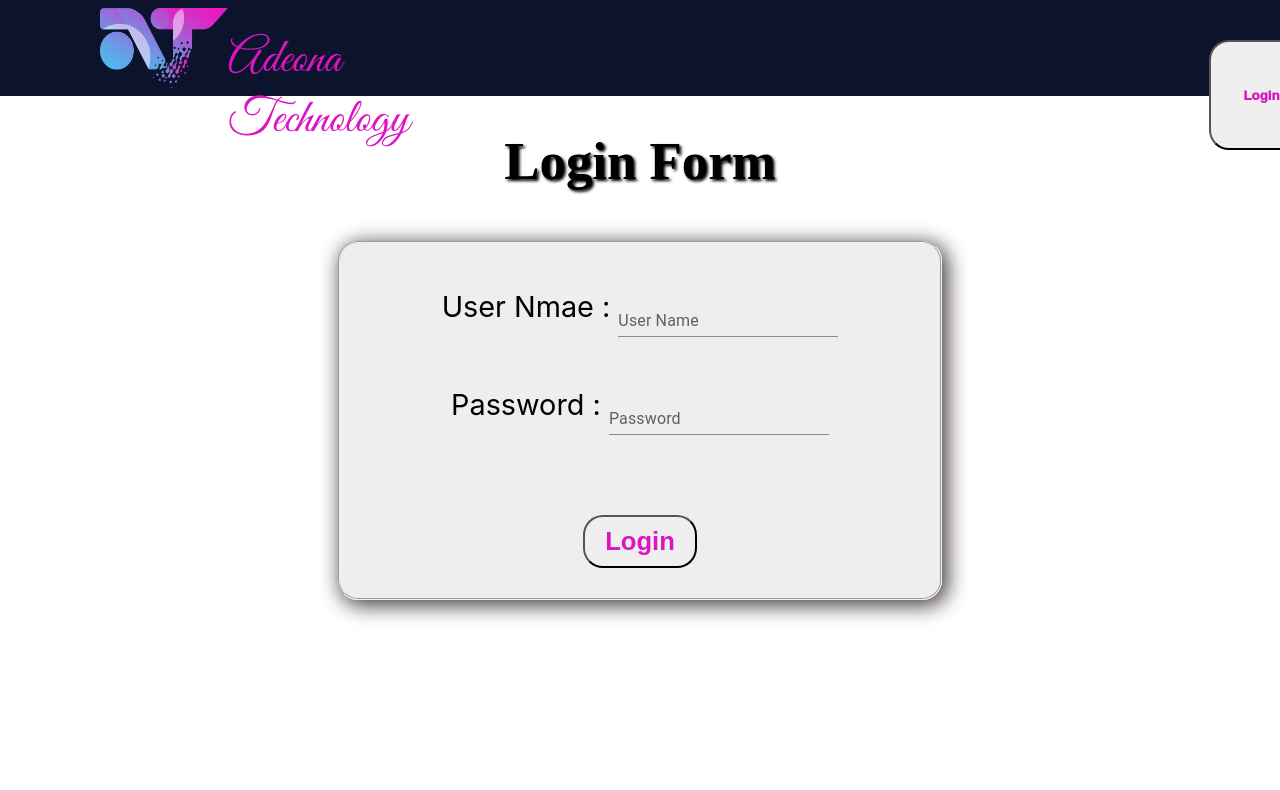
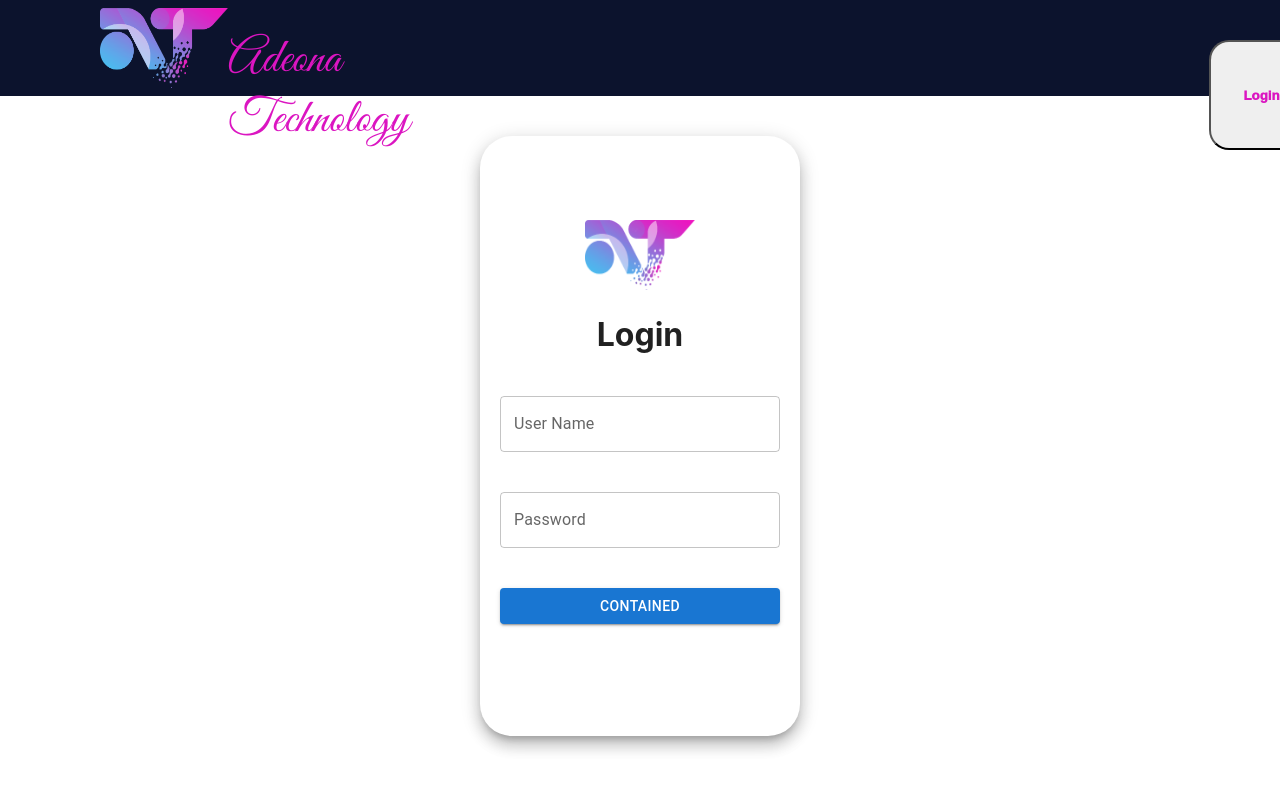
Before and after one commit to KAMADUSHKA/store-project, a React (Create React App) app: page / in a window 1280 px wide. Shown: the top 790 px of the page. Built offline with nearby package versions, Linux system fonts and the light colour scheme.

Commit message:
change login page

```diff
--- a/src/Pages/Login.js
+++ b/src/Pages/Login.js
@@ -1,45 +1,90 @@
-import React from 'react'
+import { React,useState} from 'react'
 import '../Style/Style.css'
+import AdeonaLogo from '../componant/AdeonaLogo.png'
 import TextField from '@mui/material/TextField';
+import { FormControl, Grid, Paper, Button, Avatar, InputLabel, OutlinedInput, InputAdornment, IconButton } from '@mui/material';
 
 
 export default function Login() {
 
-  const Login = () => window.location.href = "/Servises";
+ const paperStyle = {padding:20, height:'70vh', width:280, margin:"40px auto" }
+
 
   return (
-            <div id='main'>
+             <>
+                <Grid>
+                  <Paper elevation={10}  style={paperStyle} sx={{borderRadius: 8}}
 
-                <h1 id='heading'>Login Form</h1>
-
-            <fieldset id='fieldsetLogin'>
-                    <div >
-
-                          <div id='Login-form' >
-
-                             <div id='input'>
-                                <lable>User Nmae : </lable>
-                                {/* <input type='email'id='inputf'  placeholder='Enter User Name ' /> */}
-                                <TextField  id="standard-basic" label="User Name" variant="standard" />
-                                <br/><br/>
-                             </div>
-                              <div id='input'>
-                                <lable>Password : </lable>
-                                {/* <input type='password' id='inputf' placeholder='Enter Your Password ' /> */}
-                                <TextField id="standard-basic" label="Password" variant="standard" />
-                                <br/><br/>
-                              </div>
-                          </div>
-
-                          <div>
-                              <button id='login-btn' onClick={Login} >Login </button>
-                          </div>
-
-                    </div>
-
-            </fieldset>
+>
+                    <Grid align={'center'} marginTop={8}>
+                    <img alt='' src={AdeonaLogo}  height={70} width={110}/>
+                    <h1>Login</h1><br/>
+                    <TextField id="outlined-basic" label="User Name" placeholder='Enter Your UserName' variant="outlined" fullWidth/><br/><br/><br/>
+                    <TextField id="outlined-basic" label="Password" placeholder='Enter your Password' variant="outlined" fullWidth /><br/><br/><br/>
+                    <Button variant="contained" fullWidth>Contained</Button>
+                    </Grid>
+                  </Paper>
+                </Grid>
+             </>
+  )
+}
 
 
-            </div>
-  )
-}
+
+
+
+
+// const [showPassword, setShowPassword] = useState(false)
+//  const handleClickShowPassword = () => {
+//   setShowPassword(!showPassword);
+// }
+
+
+// {/* <form>
+
+// <FormControl fullWidth
+//      >
+//     <InputLabel htmlFor="">Email</InputLabel>
+//     <OutlinedInput
+//      id="login-email"
+//      type="text"
+//     //  value={values.username}
+//      name="username"
+//     //  onBlur={handleBlur}
+//     //  onChange={handleChange}
+//      label="Email / Username"
+//      inputProps={{}}
+//      sx={{borderRadius: 4}}
+//  />
+// </FormControl>
+
+// <FormControl fullWidth
+//      >
+//     <InputLabel htmlFor="">Password</InputLabel>
+//     <OutlinedInput
+//      id="login-password"
+//      type={showPassword ? 'text' : 'password'}
+//     //  value={values.username}
+//      name="password"
+//     //  onBlur={handleBlur}
+//     //  onChange={handleChange}
+//     endAdornment={
+//             <InputAdornment>
+//               <IconButton
+//                         aria-label="toggle password visibility"
+//                         onClick={handleClickShowPassword}
+//                         // onMouseDown={handleMouseDownPassword}
+//                         edge="end"
+//                         size="large"
+//                     >
+//                         {/* {showPassword ? <Visibility/> : <VisibilityOff/>} */}
+//                     </IconButton>
+//             </InputAdornment>
+//     }
+//      label="Password"
+//      inputProps={{}}
+//      sx={{borderRadius: 4}}
+//  />
+// </FormControl>
+
+// </form> */}
```
